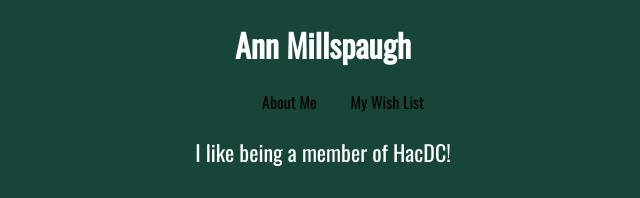
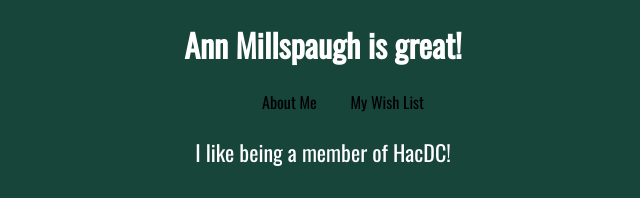
Before and after one commit to testtool/about_me, a plain HTML site: page index.html in a window 1280 px wide. Shown: the top 198 px of the page, without its empty margins (317-957 px from the left). Drawn offline with nearby package versions, Linux system fonts and the light colour scheme.

Commit message:
content changes to index page

```diff
--- a/index.html
+++ b/index.html
@@ -6,7 +6,7 @@
 		<link href='css/main.css' rel='stylesheet'>
 	</head>
 	<body>
-		<h1>Ann Millspaugh</h1>
+		<h1>Ann Millspaugh is great!</h1>
 		<nav>
 			<ul>
 				<a href='#'><li class='main-nav'>About Me</li></a>
```
